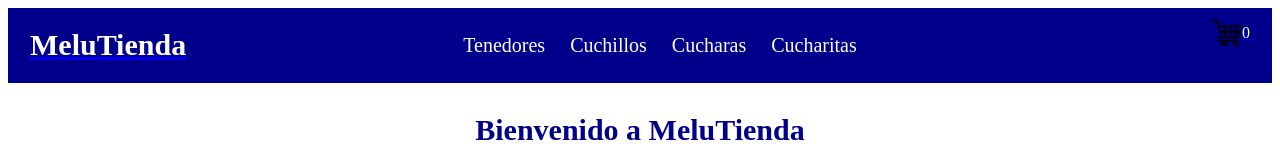
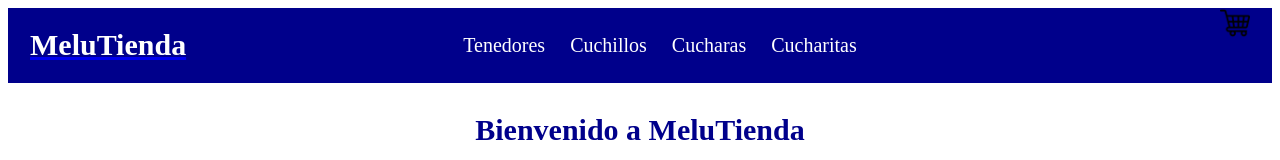
Before and after one commit to guidojb22/my-ecommerce_bendersky, a React (Vite) app: page / in a window 1280 px wide. Shown: the top 160 px of the page. Built offline with nearby package versions, Linux system fonts and the light colour scheme.

Commit message:
Condicional cartWidget

```diff
--- a/src/components/NavBar/CartWidget.jsx
+++ b/src/components/NavBar/CartWidget.jsx
@@ -1,14 +1,17 @@
+import { Link } from "react-router-dom"
 import { CartContext } from "../../context/CartContext"
 import { useContext } from "react"
 
 const CartWidget = () => {
-    const { totalCantidad } = useContext(CartContext)
+    const { carrito, totalCantidad } = useContext(CartContext)
 
     return(
-        <div id="cartwidget">
+        <Link to="/carrito" id="cartwidget">
             <img src="/img/cart.png" alt="cart" />
-            <p id="number">{totalCantidad()}</p>
-        </div>
+            {
+                carrito.length !== 0 && <p id="number">{totalCantidad()}</p>
+            }
+        </Link>
     )
 }
 
```
